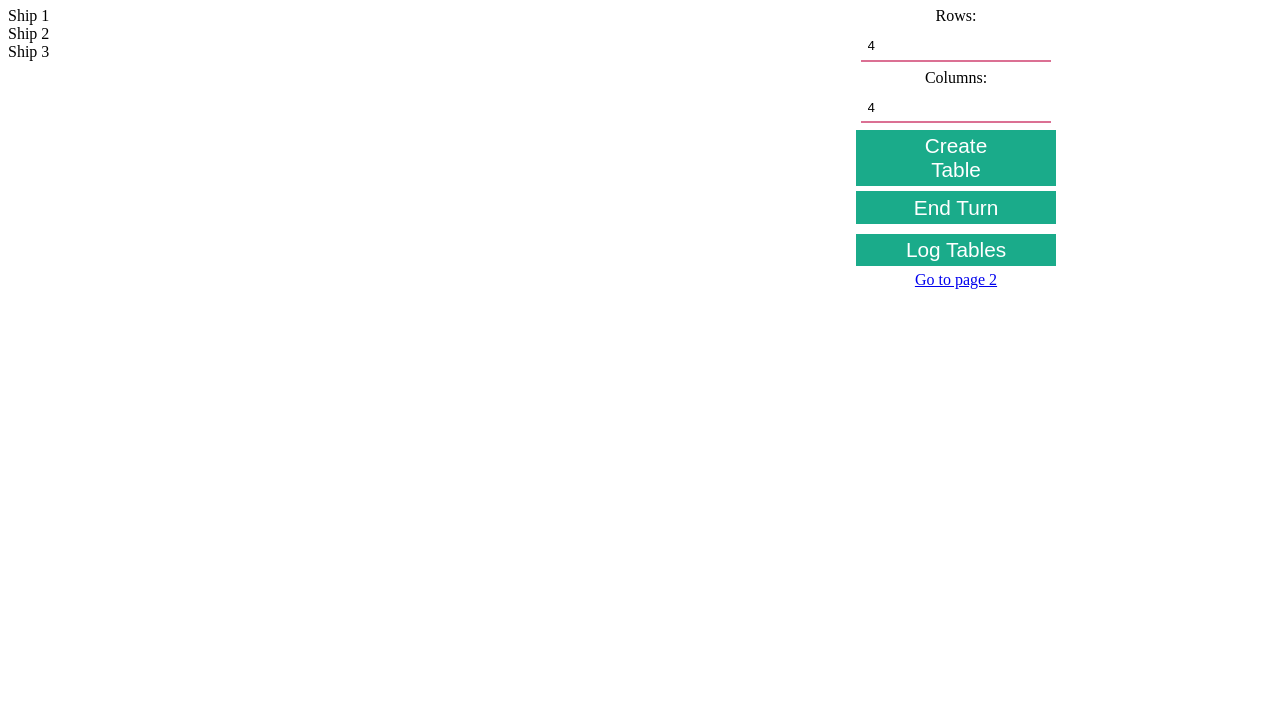
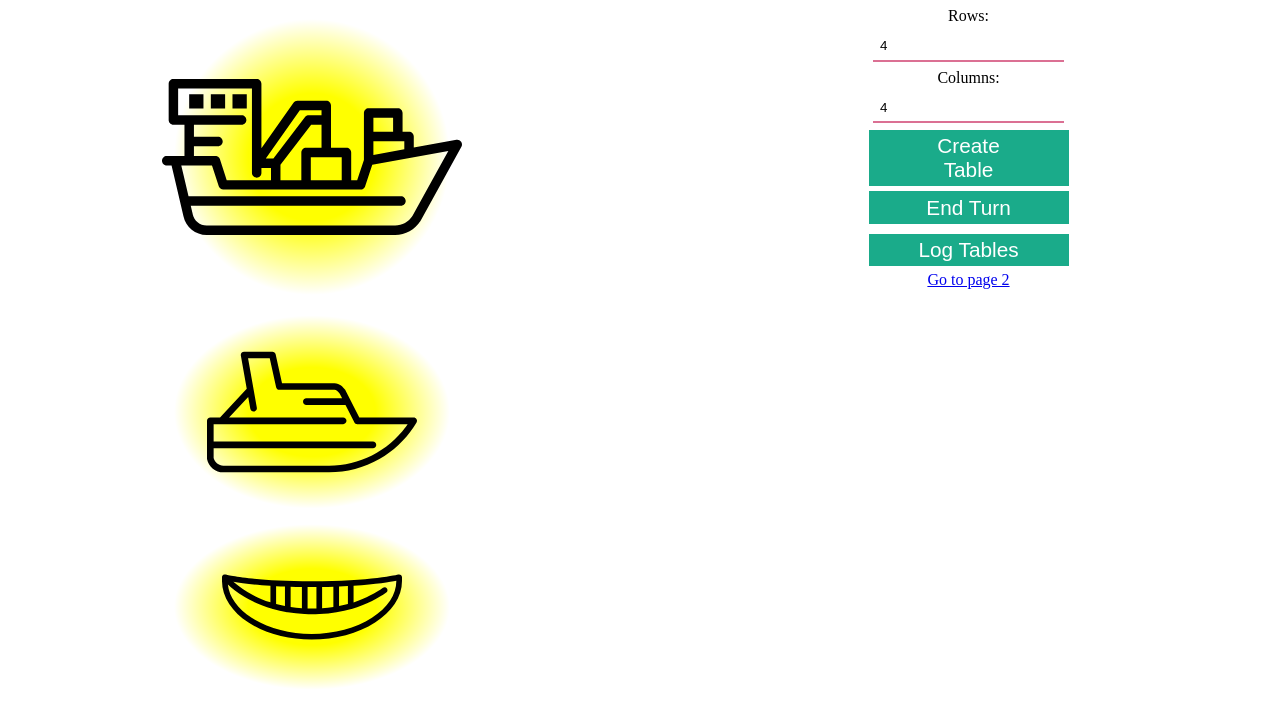
Before and after one commit to mwang102/Young-Gatsby, a Gatsby site: page / in a window 1280 px wide. Shown: the part 81-800 px from the top of the page. Built offline with nearby package versions, Linux system fonts and the light colour scheme; Gatsby itself is replaced by a stand-in of ours.

Commit message:
added boats

```diff
--- a/src/components/BattleShipBoard.js
+++ b/src/components/BattleShipBoard.js
@@ -4,7 +4,7 @@ import Row from './Row'
 
 const Board = styled.div`
 	display:flex;
-	flex:2;
+	flex:3;
 	flex-direction:column;
 	min-width: 500px;
 	min-height: 500px;
--- /dev/null
+++ b/src/components/ShipCountView.js
@@ -0,0 +1,54 @@
+import React from 'react'
+import styled from "styled-components";
+
+const ShipContainer = styled.div`
+	display:flex;
+	flex-direction:column;
+	flex:1;
+	align-items:center;
+	justify-content:center;
+	margin-right:50px;
+`
+const PlayerText = styled.h1`
+	color: #1AAB8A;
+`
+
+const ShipSelected = styled.div`
+	background: radial-gradient(yellow 30%, white, white);
+	display:flex;
+	align-items:center;
+	justify-content:center;
+`
+export default class ShipCountView extends React.Component{
+	constructor(props){
+		super(props)
+
+		this.state = {
+			currentSelected: undefined
+		}
+
+		this.handleSelect = this.handleSelect.bind(this)
+	}
+
+	handleSelect(){
+
+	}
+
+	render(){
+		return (
+			<ShipContainer>
+		  		<PlayerText> Ship Count</PlayerText>
+		  		<ShipSelected >
+		  			<img width={'100%'} src={require('../images/oil-tanker.svg')}/>
+		  		</ShipSelected>
+		  		<ShipSelected>
+		  			<img width={'70%'}src={require('../images/speed-boat.svg')}/>
+		  		</ShipSelected>
+		  		<ShipSelected>
+		  			<img width={'60%'} src={require('../images/big-canoe.svg')}/>
+		  		</ShipSelected>
+		  	</ShipContainer>
+		)
+	}
+
+}
--- a/src/css/index.css
+++ b/src/css/index.css
@@ -217,7 +217,6 @@ img {
   padding-left: 0;
   padding-right: 0;
   padding-top: 0;
-  margin-bottom: 1.45rem;
 }
 h1 {
   margin-left: 0;
--- a/src/layouts/index.js
+++ b/src/layouts/index.js
@@ -19,7 +19,7 @@ const Layout = ({ children, data }) => (
     <div
       style={{
         margin: '0 auto',
-        padding: '0px 10.0875rem 10.45rem',
+        padding: '0px 5.0875rem 5.45rem',
         paddingTop: 0,
       }}
     >
--- a/src/pages/index.js
+++ b/src/pages/index.js
@@ -4,6 +4,7 @@ import styled from "styled-components";
 import Title from '../components/Title'
 import Form from '../components/Form'
 import BattleShipBoard from '../components/BattleShipBoard'
+import ShipCountView from '../components/ShipCountView'
 
 
 const Wrapper = styled.section`
@@ -135,12 +136,7 @@ class IndexPage extends React.Component{
 
 		return (
 		  <Layout>
-		  	<ShipContainer>
-		  		<PlayerText> Ship Count</PlayerText>
-		  		<div> Ship 1 </div>
-		  		<div> Ship 2 </div>
-		  		<div> Ship 3 </div>
-		  	</ShipContainer>
+		  	<ShipCountView/>
 		  	{board1 !== undefined && <BattleShipBoard endTurn={endTurn} animate={animate} editTable={this.editTable} turn={turn} table={playerTable}/>}
 		  	<FormContainer>
 		  		<PlayerText> Current Player: {this.state.turn} </PlayerText>
```
Also changed, not shown: README.md, src/images/big-canoe.svg (added), src/images/oil-tanker.svg (added), src/images/old-galleon.svg (added), src/images/speed-boat.svg (added), src/images/submarine.svg (added), src/images/yatch.svg (added).
